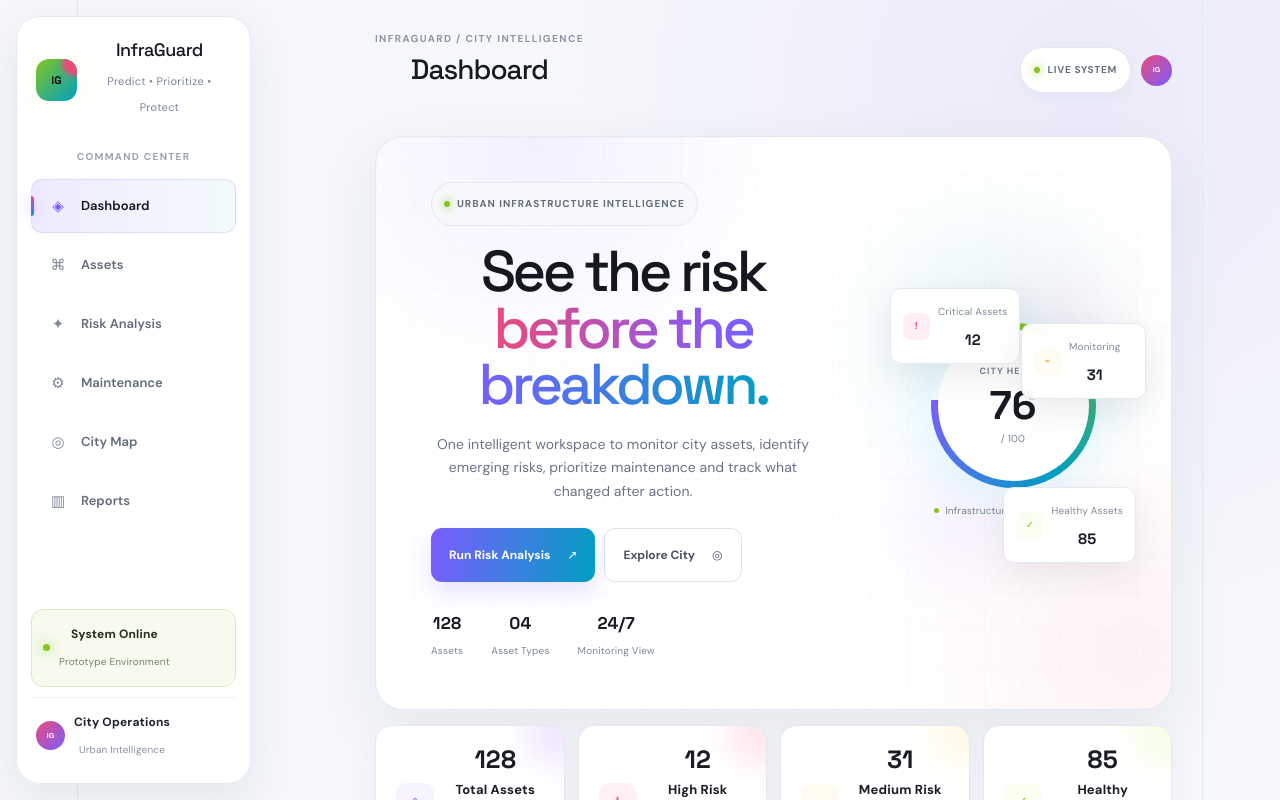
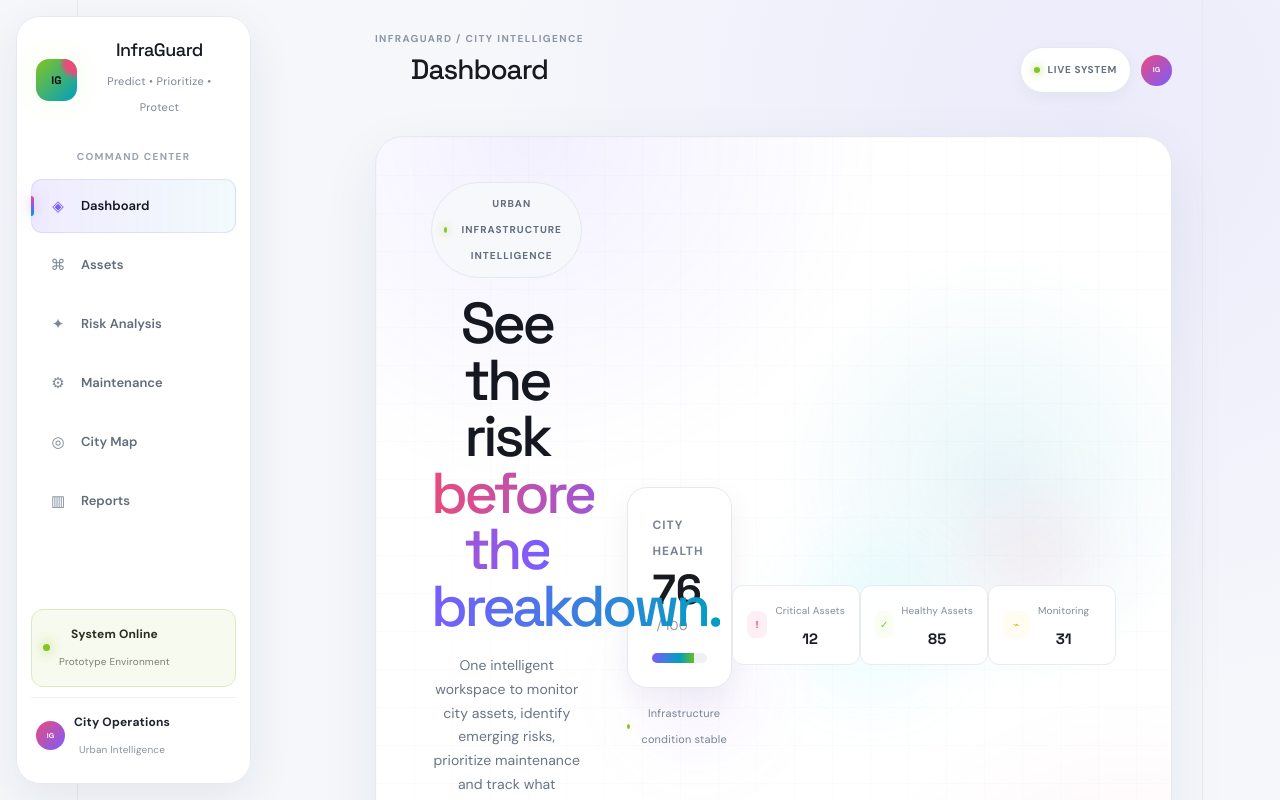
Before and after one commit to suraj-codes-0o/InfraGuard, a React (Vite) app: page / in a window 1280 px wide. Shown: the top 800 px of the page. Built offline with nearby package versions, Linux system fonts and the light colour scheme.

Commit message:
Redesign city health section with simple graph

```diff
--- a/src/App.css
+++ b/src/App.css
@@ -3953,3 +3953,120 @@ body {
   font-weight: 800;
   padding: 6px 10px;
 }
+
+/* =========================================
+   SIMPLE CITY HEALTH GRAPH
+   ========================================= */
+
+.hero-visual {
+  transform: none;
+  min-height: auto;
+  display: flex;
+  align-items: center;
+  justify-content: center;
+}
+
+/* Hide old circular health UI */
+.health-ring {
+  width: 100%;
+  height: auto;
+  padding: 24px;
+  display: block;
+  background: #ffffff;
+  border: 1px solid #e5e9ef;
+  border-radius: 20px;
+  box-shadow: 0 10px 30px rgba(30, 40, 60, 0.06);
+}
+
+/* Remove circular chart */
+.health-ring {
+  background: #ffffff !important;
+}
+
+/* Center score */
+.health-center {
+  width: auto;
+  height: auto;
+  display: block;
+  text-align: left;
+  background: transparent;
+}
+
+.health-center span {
+  display: block;
+  font-size: 12px;
+  font-weight: 700;
+  color: #7b8495;
+}
+
+.health-center strong {
+  display: inline-block;
+  margin-top: 5px;
+  font-size: 42px;
+  color: #171a21;
+}
+
+.health-center small {
+  margin-left: 4px;
+  font-size: 13px;
+  color: #8a93a1;
+}
+
+/* Health progress bar */
+.health-center::after {
+  content: "";
+  display: block;
+  width: 100%;
+  height: 10px;
+  margin-top: 14px;
+  border-radius: 20px;
+
+  background:
+    linear-gradient(
+      90deg,
+      #7c5cff 0%,
+      #009fc2 50%,
+      #65bd25 76%,
+      #edf0f4 76%
+    );
+}
+
+/* Put cards below graph instead of floating */
+.float-card {
+  position: relative !important;
+  inset: auto !important;
+
+  min-width: 0;
+  width: 100%;
+
+  margin-top: 10px;
+  padding: 12px 14px;
+
+  box-shadow: none;
+  border: 1px solid #e8ebf0;
+}
+
+/* Container becomes simple vertical stack */
+.health-widget {
+  width: 100%;
+  max-width: 390px;
+
+  display: flex;
+  flex-direction: column;
+
+  position: relative;
+}
+
+/* Cards in one row */
+.health-widget .float-card {
+  display: flex;
+}
+
+/* Stable caption */
+.health-caption {
+  order: 10;
+  margin-top: 12px;
+  justify-content: flex-start;
+  white-space: normal;
+  font-size: 11px;
+}
```
